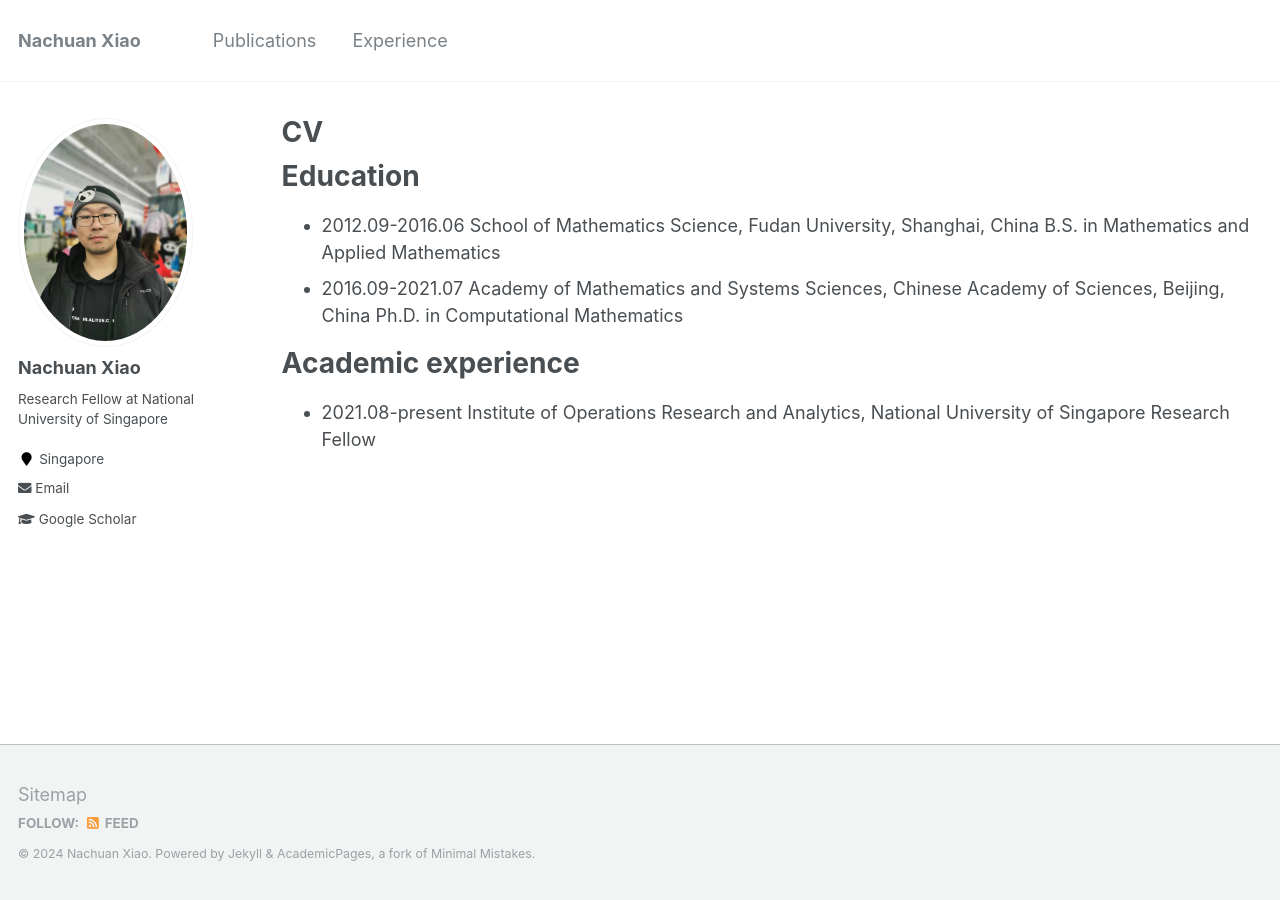
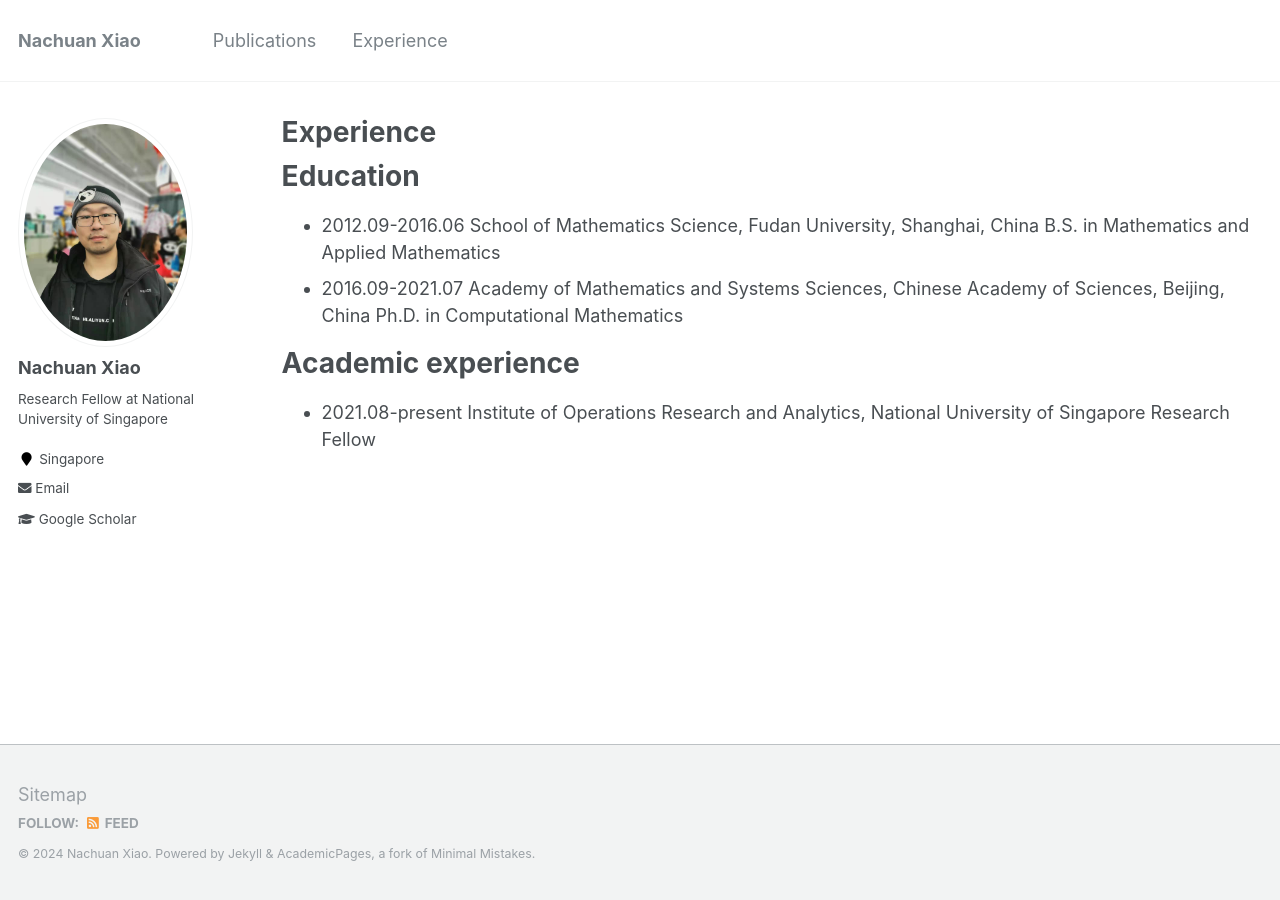
Before and after one commit to xnchxy/xnchxy.github.io, a Jekyll site: the page built from _pages/experience.md, in a window 1280 px wide. Built offline with Jekyll 4.4.1, drawn with Linux system fonts in a browser that asks for light colours.

Commit message:
Update experience.md

```diff
--- a/_pages/experience.md
+++ b/_pages/experience.md
@@ -1,7 +1,7 @@
 ---
 layout: archive
-title: "CV"
-permalink: /cv/
+title: "Experience"
+permalink: /experience/
 author_profile: true
 redirect_from:
   - /resume
```
